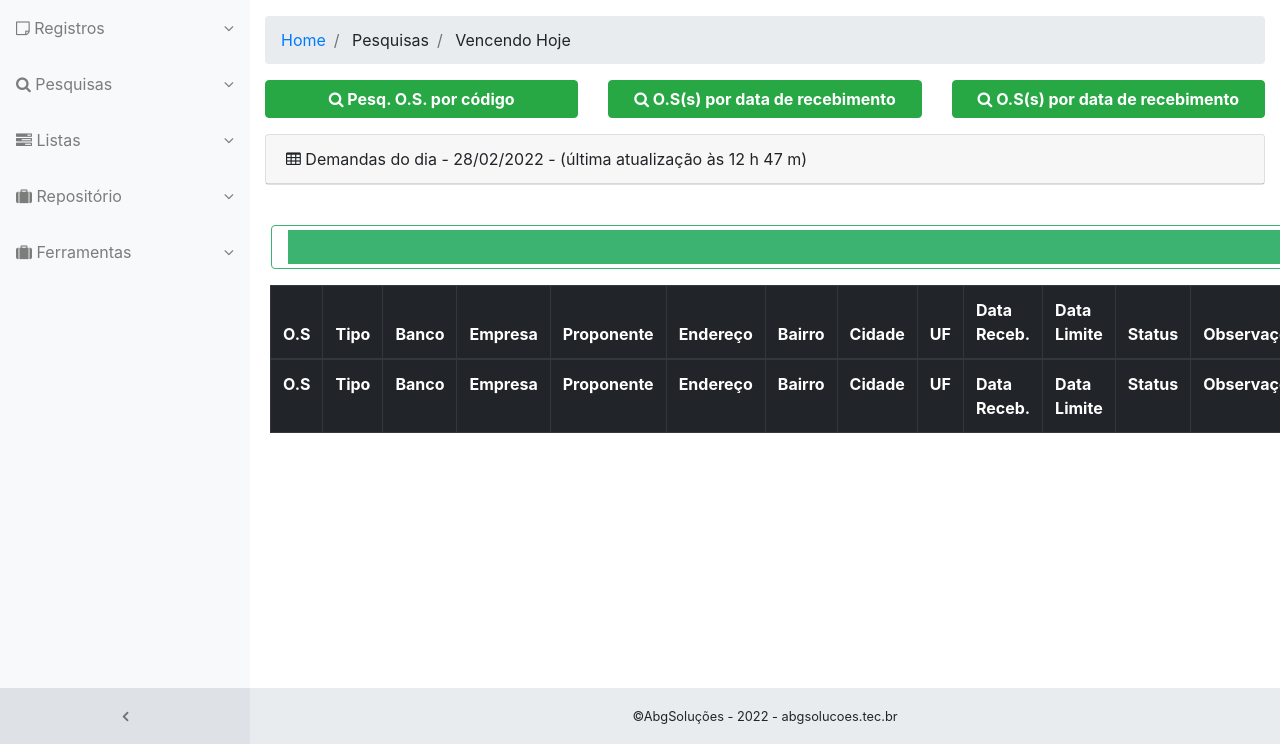
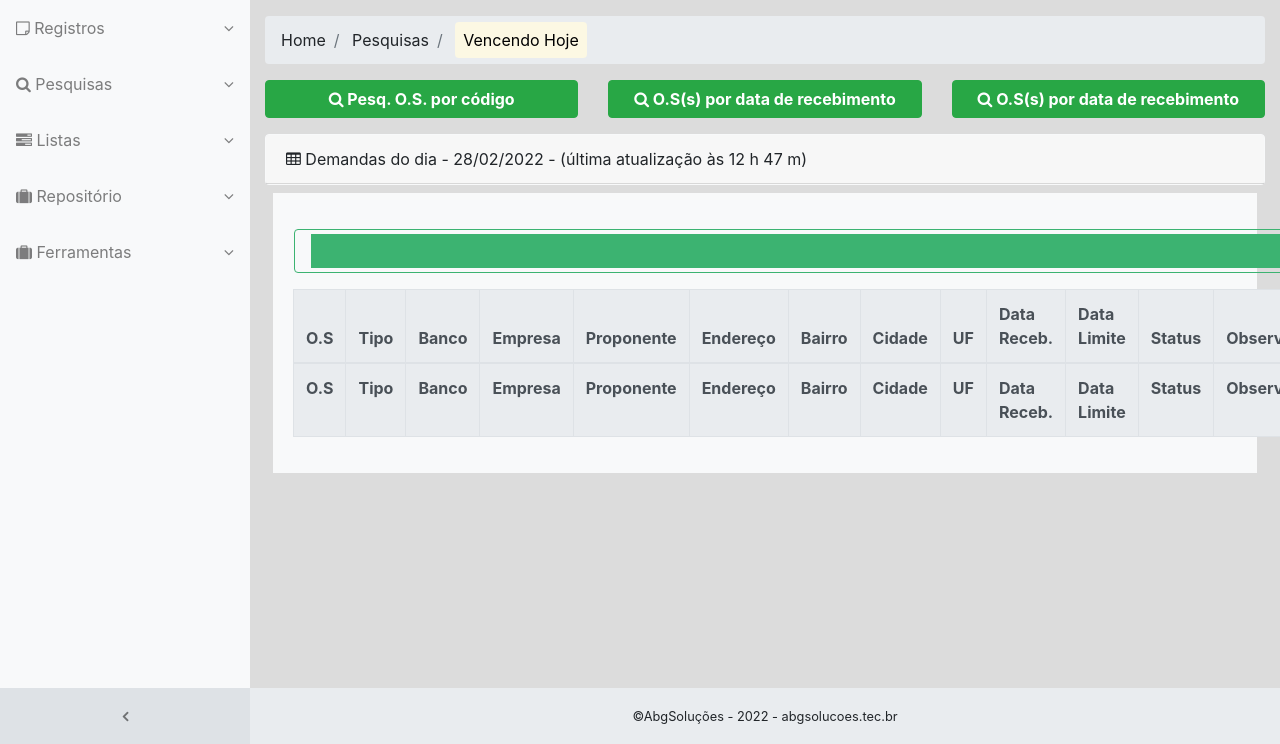
Before and after one commit to Ivonilson/prjABG, a PHP site: template view/demandas-do-dia.php in a window 1280 px wide. Shown: the part 56-800 px from the top of the page. Run offline with PHP 8.4, Linux system fonts and the light colour scheme; the template is opened without the code that fills it, so the values that code supplies are empty; a user stored in the database is signed in; some libraries are stand-ins or nearby versions.

Commit message:
atualizando views

```diff
--- a/css/abg.css
+++ b/css/abg.css
@@ -26,6 +26,11 @@ tfoot { display:table-footer-group }
 	border: solid 1px #FF6347;
 }
 
+#navegacao li a:hover {
+	background-color: #DCDCDC;
+	font-weight: bold;
+ }
+
 .progresso > div {
 	background-color: #FF6347;
 	color: white;
--- a/includes/navegacao.php
+++ b/includes/navegacao.php
@@ -7,7 +7,7 @@
 		<div id="navbarCurso" class="collapse navbar-collapse" id="linksaccordion">
 			<ul class="navbar-nav navbar-sidenav accordion">
 
-				<li class="nav-item">
+				<li class="nav-item" id="navegacao">
 					<a href="#" class="nav-link nav-link-collapse" data-toggle="collapse" data-target="#collapseRegistro">
 						<i class="fa fa-sticky-note-o"></i>
 						<span class="nav-link-text">Registros</span>
@@ -30,7 +30,7 @@
 					</ul>
 				</li>
 
-				<li class="nav-item">
+				<li class="nav-item" id="navegacao">
 					<a href="#" class="nav-link nav-link-collapse" data-toggle="collapse" data-target="#collapsePesquisas">
 						<i  class="fa fa-search" aria-hidden="true"></i>
 						<span class="nav-link-text">Pesquisas</span>
@@ -60,7 +60,7 @@
 					</ul>
 				</li>
 
-				<li class="nav-item">
+				<li class="nav-item" id="navegacao">
 					<a href="#" class="nav-link nav-link-collapse" data-toggle="collapse" data-target="#collapseListas">
 						<i class="fa fa-tasks"></i>
 						<span class="nav-link-text">Listas</span>
@@ -79,7 +79,7 @@
 					</ul>
 				</li>
 
-				<li class="nav-item">
+				<li class="nav-item" id="navegacao">
 					<a href="#" class="nav-link nav-link-collapse" data-toggle="collapse" data-target="#collapseRepositorio">
 						<i class="fa fa-suitcase" aria-hidden="true"></i>
 						<span class="nav-link-text">Repositório</span>
@@ -94,7 +94,7 @@
 					</ul>
 				</li>
 
-				<li class="nav-item">
+				<li class="nav-item" id="navegacao">
 					<a href="#" class="nav-link nav-link-collapse" data-toggle="collapse" data-target="#collapseFerramentas">
 						<i class="fa fa-suitcase"></i>
 						<span class="nav-link-text">Ferramentas</span>
--- a/view/demandas-do-dia.php
+++ b/view/demandas-do-dia.php
@@ -16,17 +16,17 @@
 	<!-- NAVEGAÇÃO -->
 	<?php require_once 'includes/navegacao.php';?>
 
-	<div class="content-wrapper">
+	<div class="content-wrapper" id="background-tela-consulta">
 		<div class="container-fluid">
 			<ol class="breadcrumb">
 				<li class="breadcrumb-item">
-					<a href="?pagina=demandas-do-dia" class="text-decoration-none">Home</a>
+					Home
 				</li>
 				<li class="breadcrumb-item">
 					Pesquisas
 				</li>
 				<li class="breadcrumb-item">
-					Vencendo Hoje
+					<mark class="p-2 rounded">Vencendo Hoje</mark>
 				</li>
 			</ol>
 
@@ -46,12 +46,12 @@
 
 			</div>
 
-			<div class="card mb-1">
+			<div class="card mb-1 border border-light">
 				<div class="card-header">
 					<i class="fa fa-table"></i> Demandas do dia - <?php $hoje = date('d/m/Y'); echo $hoje; echo " - (última atualização às ".date('H')." h ".date('i')." m)"; ?>
 				</div>
 			</div>
-			<div class="row">
+			<div class="row border-light bg-light m-2">
 				<div class="card-body">
 
 				<!-- Barra de progresso -->
@@ -63,7 +63,7 @@
 
 
 					<table class="table table-bordered table-hover" id="dataTable" width="100%" cellspacing="0">
-						<thead class="thead-dark">
+						<thead class="thead-light">
 							<tr>
 								<th>O.S</th>
 								<th>Tipo</th>
@@ -82,7 +82,7 @@
 								<th>Histórico</th>
 							</tr>
 						</thead>
-						<tfoot class="thead-dark">
+						<tfoot class="thead-light">
 							<tr>
 								<th>O.S</th>
 								<th>Tipo</th>
```
Also changed, not shown: view/pesquisa-por-data-receb.php (+38 -31 lines).
